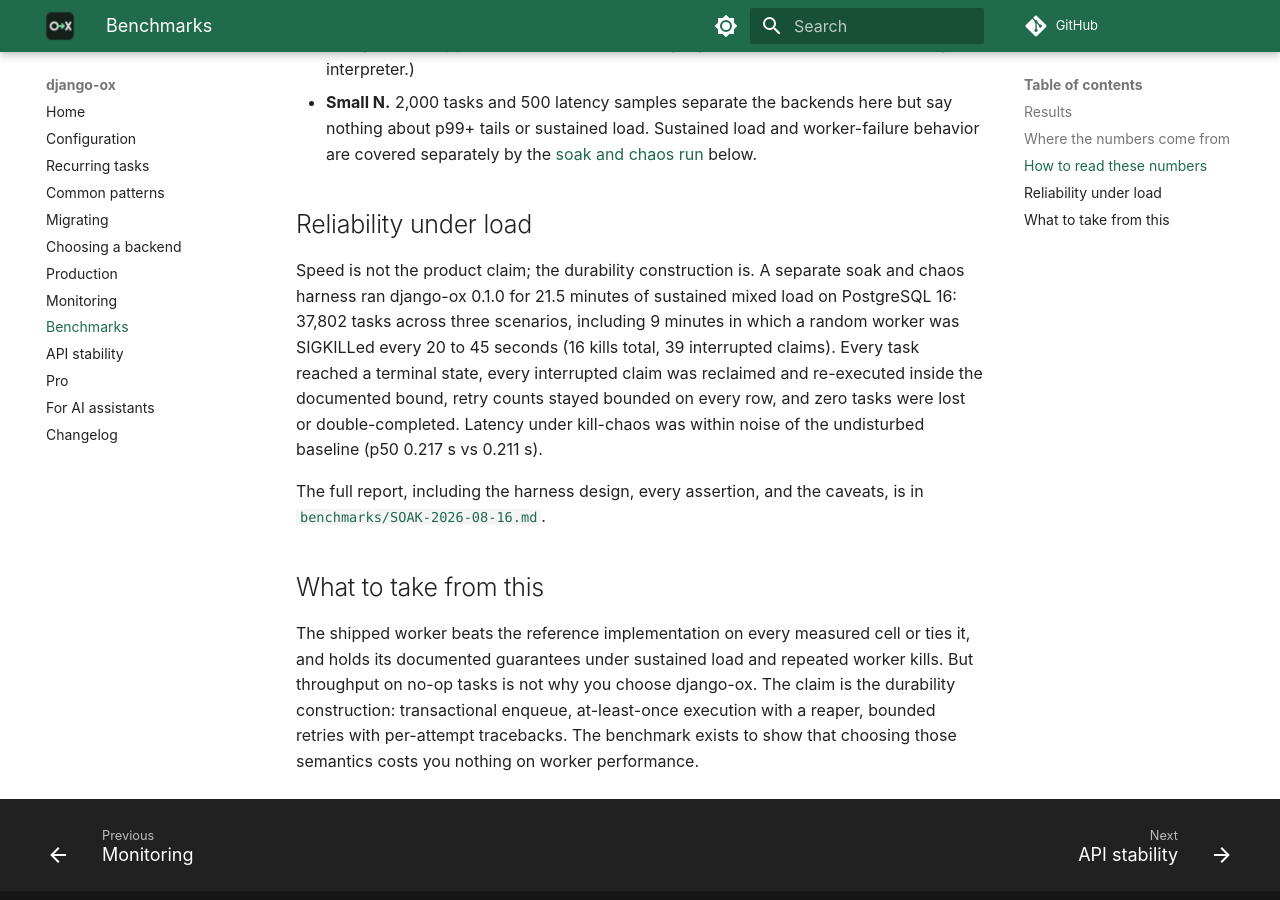
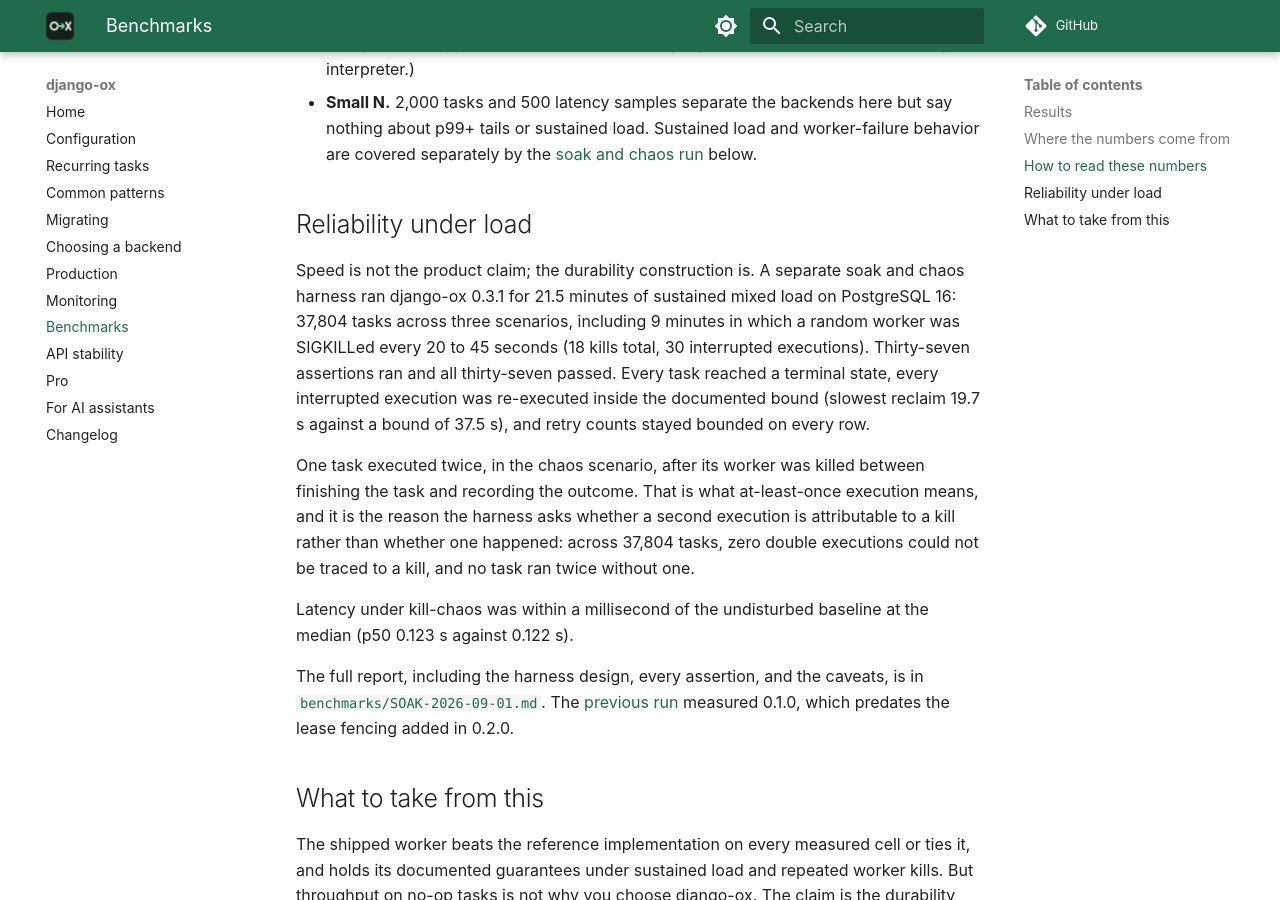
Before and after one commit to oxpull/django-ox, an MkDocs documentation site: the page built from docs/benchmarks.md, in a window 1280 px wide and 900 px high, scrolled down 1887 px. Built offline with MkDocs 1.6.1 and Material for MkDocs 9.7.7, drawn with Linux system fonts in a browser that asks for light colours; comment, search, counter and statistics services are not loaded.

Commit message:
Measure the published claims on the release that ships (#27)
* Name the databases the batch width figure was measured on

The Pro page listed the three databases the free tier tests in CI, and
then said batches are tested to 100,000 members in the next sentence.
The width sweep ran on SQLite and on PostgreSQL 16. It did not run on
MySQL, so a reader taking those two sentences together is handed a
number that was never measured on one of the databases named beside it.

The figure keeps its evidence and gains the two databases it came from.
llms-full.txt is regenerated to match.

* Re-run the soak and chaos harness on the shipped release

The published reliability figures were measured on 0.1.0, which predates
the lease fencing added in 0.2.0, so they described a worker that no
longer ships. This run repeats the harness on 0.3.1: 37,804 tasks over
21.5 minutes on PostgreSQL 16, 18 kills, 30 interrupted executions, 37
assertions, all passing.

The earlier write-up said no task was lost or double-completed. The
second half of that is stronger than the guarantee. Execution is
at-least-once, so a worker killed between finishing a task and recording
the outcome leaves that task to run again, and one task in this run did.
What the harness asks, and what the page reports, is whether a second
execution is attributable to a kill. None was left unattributed across
37,804 tasks, and no task ran twice without a kill.

The README carries the result, since a queue is chosen on what it does
when a worker dies and the README described that only as a claim.

```diff
--- a/docs/benchmarks.md
+++ b/docs/benchmarks.md
@@ -76,19 +76,30 @@
 ## Reliability under load
 
 Speed is not the product claim; the durability construction is. A
-separate soak and chaos harness ran django-ox 0.1.0 for 21.5 minutes of
-sustained mixed load on PostgreSQL 16: 37,802 tasks across three
+separate soak and chaos harness ran django-ox 0.3.1 for 21.5 minutes of
+sustained mixed load on PostgreSQL 16: 37,804 tasks across three
 scenarios, including 9 minutes in which a random worker was SIGKILLed
-every 20 to 45 seconds (16 kills total, 39 interrupted claims). Every
-task reached a terminal state, every interrupted claim was reclaimed and
-re-executed inside the documented bound, retry counts stayed bounded on
-every row, and zero tasks were lost or double-completed. Latency under
-kill-chaos was within noise of the undisturbed baseline (p50 0.217 s vs
-0.211 s).
+every 20 to 45 seconds (18 kills total, 30 interrupted executions).
+Thirty-seven assertions ran and all thirty-seven passed. Every task
+reached a terminal state, every interrupted execution was re-executed
+inside the documented bound (slowest reclaim 19.7 s against a bound of
+37.5 s), and retry counts stayed bounded on every row.
+
+One task executed twice, in the chaos scenario, after its worker was
+killed between finishing the task and recording the outcome. That is what
+at-least-once execution means, and it is the reason the harness asks
+whether a second execution is attributable to a kill rather than whether
+one happened: across 37,804 tasks, zero double executions could not be
+traced to a kill, and no task ran twice without one.
+
+Latency under kill-chaos was within a millisecond of the undisturbed
+baseline at the median (p50 0.123 s against 0.122 s).
 
 The full report, including the harness design, every assertion, and the
 caveats, is in
-[`benchmarks/SOAK-2026-08-16.md`](https://github.com/oxpull/django-ox/blob/main/benchmarks/SOAK-2026-08-16.md).
+[`benchmarks/SOAK-2026-09-01.md`](https://github.com/oxpull/django-ox/blob/main/benchmarks/SOAK-2026-09-01.md).
+The [previous run](https://github.com/oxpull/django-ox/blob/main/benchmarks/SOAK-2026-08-16.md)
+measured 0.1.0, which predates the lease fencing added in 0.2.0.
 
 ## What to take from this
 
```
Also changed, not shown: README.md (+21 -0 lines), benchmarks/SOAK-2026-09-01.md (added, +133 -0 lines), docs/llms-full.txt (+22 -10 lines), docs/pro.md (+2 -1 lines), 2 other files.
